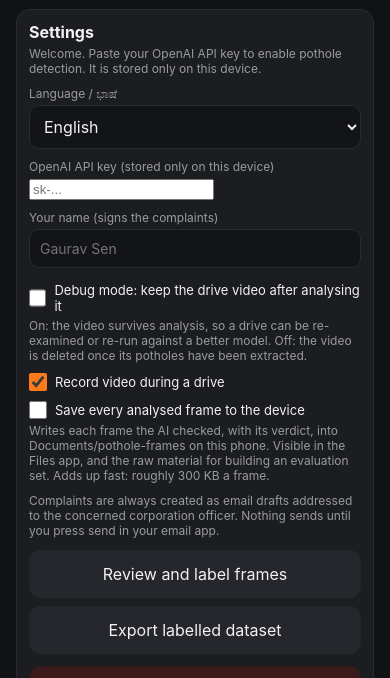
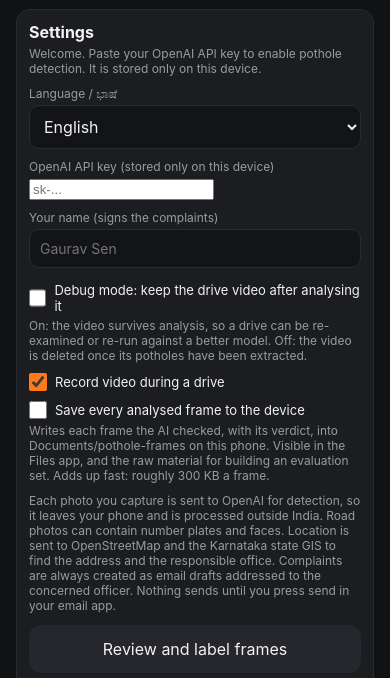
Before and after one commit to Aminem2832/pothole-reporter, a website: page android-app/www/index.html in a window 390 px wide. Shown: the part 135-813 px from the top of the page. Drawn offline with Linux system fonts and the light colour scheme.

Commit message:
Say what leaves the phone
The app sends every photo it checks to OpenAI, so the image is processed outside India,
and road photographs routinely carry number plates, faces and shopfronts. Nothing told the
user that. The only nearby text said the API key is stored only on this device, which if
anything reads as though the photo stays too.

The settings note now says where the photo goes and where the coordinates go, in both
languages, and the README has a section for it rather than a line in the credits.

Nothing about the data flow changed. This is disclosure of what the app already did.

```diff
--- a/android-app/www/index.html
+++ b/android-app/www/index.html
@@ -188,7 +188,7 @@ const I18N = {
     key_label: "OpenAI API key (stored only on this device)",
     name_label: "Your name (signs the complaints)",
     debug_label: "Debug mode: keep the drive video after analysing it",
-    settings_note: "Complaints are always created as email drafts addressed to the concerned corporation officer. Nothing sends until you press send in your email app.",
+    settings_note: "Each photo you capture is sent to OpenAI for detection, so it leaves your phone and is processed outside India. Road photos can contain number plates and faces. Location is sent to OpenStreetMap and the Karnataka state GIS to find the address and the responsible office. Complaints are always created as email drafts addressed to the concerned officer. Nothing sends until you press send in your email app.",
     wipe_btn: "Delete all reports and photos",
     welcome_hint: "Welcome. Paste your OpenAI API key to enable pothole detection. It is stored only on this device.",
     back: "Back", save: "Save", discard: "Discard", del: "Delete", email_btn: "Email", stop: "&#9632; Stop", working: "Working...",
@@ -285,7 +285,7 @@ const I18N = {
     key_label: "OpenAI API ಕೀ (ಈ ಸಾಧನದಲ್ಲಿ ಮಾತ್ರ ಸಂಗ್ರಹ)",
     name_label: "ನಿಮ್ಮ ಹೆಸರು (ದೂರುಗಳಿಗೆ ಸಹಿ)",
     debug_label: "ಡೀಬಗ್ ಮೋಡ್: ವಿಶ್ಲೇಷಣೆಯ ನಂತರವೂ ಡ್ರೈವ್ ವಿಡಿಯೋ ಉಳಿಸಿ",
-    settings_note: "ದೂರುಗಳು ಯಾವಾಗಲೂ ಸಂಬಂಧಿತ ಪಾಲಿಕೆ ಅಧಿಕಾರಿಗೆ ಉದ್ದೇಶಿಸಿದ ಇಮೇಲ್ ಡ್ರಾಫ್ಟ್ ಆಗಿ ರಚನೆಯಾಗುತ್ತವೆ. ನಿಮ್ಮ ಇಮೇಲ್ ಆ್ಯಪ್‌ನಲ್ಲಿ ನೀವು ಕಳುಹಿಸುವವರೆಗೆ ಏನೂ ಕಳುಹಿಸಲಾಗುವುದಿಲ್ಲ.",
+    settings_note: "ನೀವು ತೆಗೆದ ಪ್ರತಿ ಫೋಟೋ ಪತ್ತೆಗಾಗಿ OpenAI ಗೆ ಕಳುಹಿಸಲಾಗುತ್ತದೆ. ಅದು ನಿಮ್ಮ ಫೋನ್ ಬಿಟ್ಟು ಭಾರತದ ಹೊರಗೆ ಸಂಸ್ಕರಣೆಯಾಗುತ್ತದೆ. ರಸ್ತೆ ಫೋಟೋಗಳಲ್ಲಿ ವಾಹನ ಸಂಖ್ಯೆ ಮತ್ತು ಮುಖಗಳು ಇರಬಹುದು. ದೂರುಗಳು ಯಾವಾಗಲೂ ಇಮೇಲ್ ಡ್ರಾಫ್ಟ್ ಆಗಿ ರಚನೆಯಾಗುತ್ತವೆ. ನೀವು ಕಳುಹಿಸುವವರೆಗೆ ಏನೂ ಕಳುಹಿಸಲಾಗುವುದಿಲ್ಲ.",
     wipe_btn: "ಎಲ್ಲಾ ವರದಿ ಮತ್ತು ಫೋಟೋಗಳನ್ನು ಅಳಿಸಿ",
     welcome_hint: "ಸ್ವಾಗತ. ಗುಂಡಿ ಪತ್ತೆಗೆ ನಿಮ್ಮ OpenAI API ಕೀ ಅಂಟಿಸಿ. ಇದು ಈ ಸಾಧನದಲ್ಲಿ ಮಾತ್ರ ಸಂಗ್ರಹವಾಗುತ್ತದೆ.",
     back: "ಹಿಂದೆ", save: "ಉಳಿಸಿ", discard: "ತ್ಯಜಿಸಿ", del: "ಅಳಿಸಿ", email_btn: "ಇಮೇಲ್", stop: "&#9632; ನಿಲ್ಲಿಸಿ", working: "ನಡೆಯುತ್ತಿದೆ...",
```
Also changed, not shown: static/index.html (+2 -2 lines), README.md.
